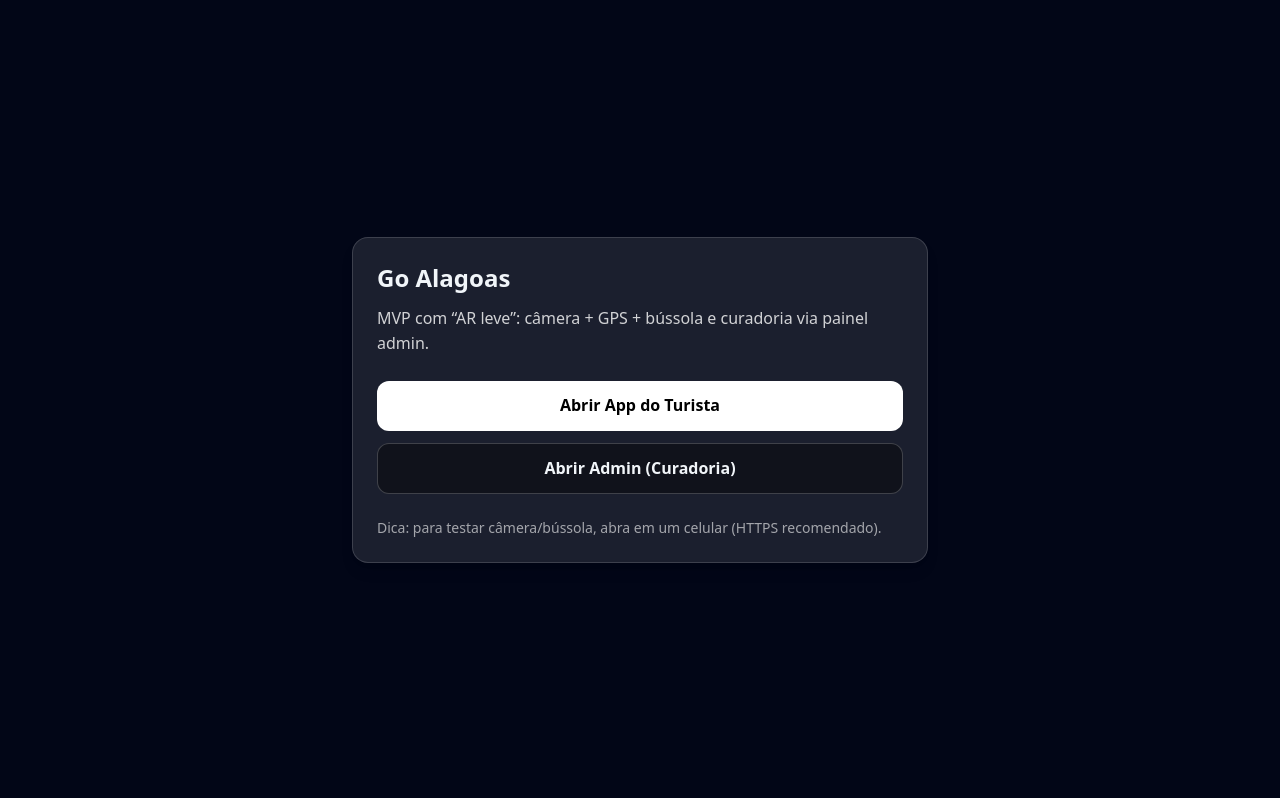
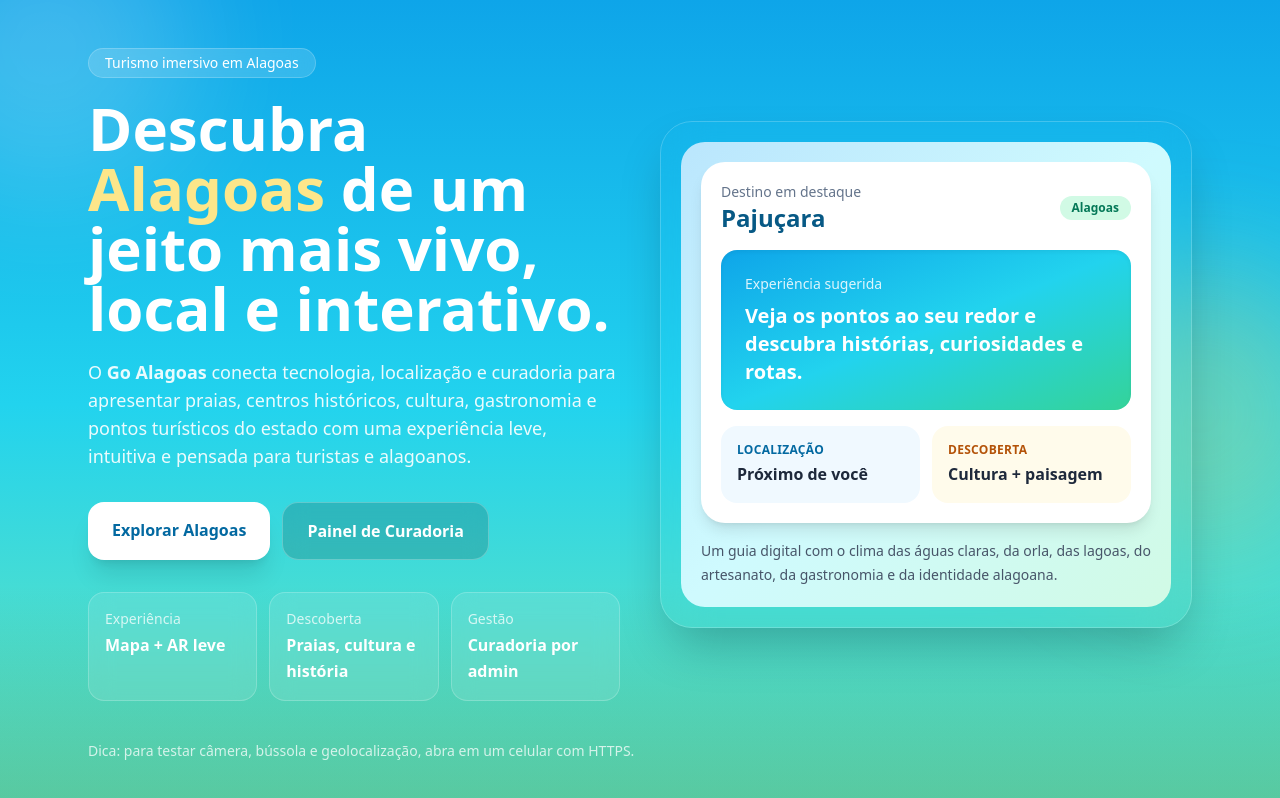
Before and after one commit to wellesontorquato/AR-Tourism, a Next.js app: page / in a window 1280 px wide. Shown: the top 798 px of the page. Built offline with nearby package versions, Linux system fonts and the light colour scheme.

Commit message:
update: app/page.tsx

```diff
--- a/app/page.tsx
+++ b/app/page.tsx
@@ -2,31 +2,129 @@ import Link from "next/link";
 
 export default function Home() {
   return (
-    <main className="min-h-screen flex items-center justify-center p-6">
-      <div className="max-w-xl w-full rounded-2xl bg-white/10 border border-white/15 p-6 shadow-lg">
-        <h1 className="text-2xl font-black">Go Alagoas</h1>
-        <p className="mt-3 text-white/80">
-          MVP com “AR leve”: câmera + GPS + bússola e curadoria via painel admin.
+    <main className="relative min-h-screen overflow-hidden bg-gradient-to-b from-sky-500 via-cyan-400 to-emerald-300 text-white">
+      {/* Fundo decorativo */}
+      <div className="absolute inset-0">
+        <div className="absolute -top-24 -left-24 h-72 w-72 rounded-full bg-white/20 blur-3xl" />
+        <div className="absolute top-1/3 -right-16 h-72 w-72 rounded-full bg-amber-300/30 blur-3xl" />
+        <div className="absolute bottom-0 left-0 h-56 w-full bg-gradient-to-t from-emerald-900/20 to-transparent" />
+      </div>
+
+      {/* Conteúdo */}
+      <div className="relative z-10 mx-auto flex min-h-screen max-w-6xl flex-col justify-center px-6 py-12">
+        <div className="grid items-center gap-10 lg:grid-cols-2">
+          {/* Lado esquerdo */}
+          <div>
+            <span className="inline-flex rounded-full border border-white/20 bg-white/15 px-4 py-1 text-sm font-medium backdrop-blur-md">
+              Turismo imersivo em Alagoas
+            </span>
+
+            <h1 className="mt-5 text-4xl font-black leading-tight sm:text-5xl lg:text-6xl">
+              Descubra <span className="text-amber-200">Alagoas</span> de um jeito
+              mais vivo, local e interativo.
+            </h1>
+
+            <p className="mt-5 max-w-2xl text-base leading-7 text-white/90 sm:text-lg">
+              O <strong>Go Alagoas</strong> conecta tecnologia, localização e
+              curadoria para apresentar praias, centros históricos, cultura,
+              gastronomia e pontos turísticos do estado com uma experiência leve,
+              intuitiva e pensada para turistas e alagoanos.
             </p>
 
-        <div className="mt-6 grid gap-3">
+            <div className="mt-8 flex flex-col gap-3 sm:flex-row">
               <Link
                 href="/app"
-            className="text-center rounded-xl bg-white text-black font-semibold py-3"
+                className="rounded-2xl bg-white px-6 py-4 text-center text-base font-bold text-sky-700 shadow-xl transition hover:scale-[1.02] hover:bg-sky-50"
               >
-            Abrir App do Turista
+                Explorar Alagoas
               </Link>
+
               <Link
                 href="/admin"
-            className="text-center rounded-xl bg-black/40 border border-white/20 font-semibold py-3"
+                className="rounded-2xl border border-white/25 bg-black/15 px-6 py-4 text-center text-base font-semibold text-white backdrop-blur-md transition hover:scale-[1.02] hover:bg-black/25"
               >
-            Abrir Admin (Curadoria)
+                Painel de Curadoria
               </Link>
             </div>
 
-        <p className="mt-6 text-sm text-white/60">
-          Dica: para testar câmera/bússola, abra em um celular (HTTPS recomendado).
+            <div className="mt-8 grid gap-3 sm:grid-cols-3">
+              <div className="rounded-2xl border border-white/20 bg-white/10 p-4 backdrop-blur-md">
+                <p className="text-sm text-white/75">Experiência</p>
+                <p className="mt-1 font-bold">Mapa + AR leve</p>
+              </div>
+              <div className="rounded-2xl border border-white/20 bg-white/10 p-4 backdrop-blur-md">
+                <p className="text-sm text-white/75">Descoberta</p>
+                <p className="mt-1 font-bold">Praias, cultura e história</p>
+              </div>
+              <div className="rounded-2xl border border-white/20 bg-white/10 p-4 backdrop-blur-md">
+                <p className="text-sm text-white/75">Gestão</p>
+                <p className="mt-1 font-bold">Curadoria por admin</p>
+              </div>
+            </div>
+          </div>
+
+          {/* Lado direito */}
+          <div className="relative">
+            <div className="rounded-[2rem] border border-white/20 bg-white/12 p-5 shadow-2xl backdrop-blur-xl">
+              <div className="rounded-[1.5rem] bg-gradient-to-br from-sky-200 via-cyan-100 to-emerald-100 p-5 text-slate-800">
+                <div className="rounded-3xl bg-white p-5 shadow-lg">
+                  <div className="flex items-center justify-between">
+                    <div>
+                      <p className="text-sm font-medium text-slate-500">
+                        Destino em destaque
                       </p>
+                      <h2 className="text-2xl font-black text-sky-800">
+                        Pajuçara
+                      </h2>
+                    </div>
+                    <span className="rounded-full bg-emerald-100 px-3 py-1 text-xs font-bold text-emerald-700">
+                      Alagoas
+                    </span>
+                  </div>
+
+                  <div className="mt-4 rounded-2xl bg-gradient-to-br from-sky-500 via-cyan-400 to-emerald-400 p-6 text-white shadow-inner">
+                    <p className="text-sm text-white/85">Experiência sugerida</p>
+                    <p className="mt-2 text-xl font-extrabold">
+                      Veja os pontos ao seu redor e descubra histórias, curiosidades e rotas.
+                    </p>
+                  </div>
+
+                  <div className="mt-4 grid gap-3 sm:grid-cols-2">
+                    <div className="rounded-2xl bg-sky-50 p-4">
+                      <p className="text-xs font-semibold uppercase tracking-wide text-sky-700">
+                        Localização
+                      </p>
+                      <p className="mt-1 font-bold text-slate-800">
+                        Próximo de você
+                      </p>
+                    </div>
+                    <div className="rounded-2xl bg-amber-50 p-4">
+                      <p className="text-xs font-semibold uppercase tracking-wide text-amber-700">
+                        Descoberta
+                      </p>
+                      <p className="mt-1 font-bold text-slate-800">
+                        Cultura + paisagem
+                      </p>
+                    </div>
+                  </div>
+                </div>
+
+                <p className="mt-4 text-sm leading-6 text-slate-600">
+                  Um guia digital com o clima das águas claras, da orla, das
+                  lagoas, do artesanato, da gastronomia e da identidade alagoana.
+                </p>
+              </div>
+            </div>
+          </div>
+        </div>
+
+        {/* Rodapé */}
+        <div className="mt-10">
+          <p className="text-sm text-white/75">
+            Dica: para testar câmera, bússola e geolocalização, abra em um celular
+            com HTTPS.
+          </p>
+        </div>
       </div>
     </main>
   );
```
Also changed, not shown: 2 other files (tests, documents, lock files or other folders). Lines whose indentation alone changed are shown as unchanged.
